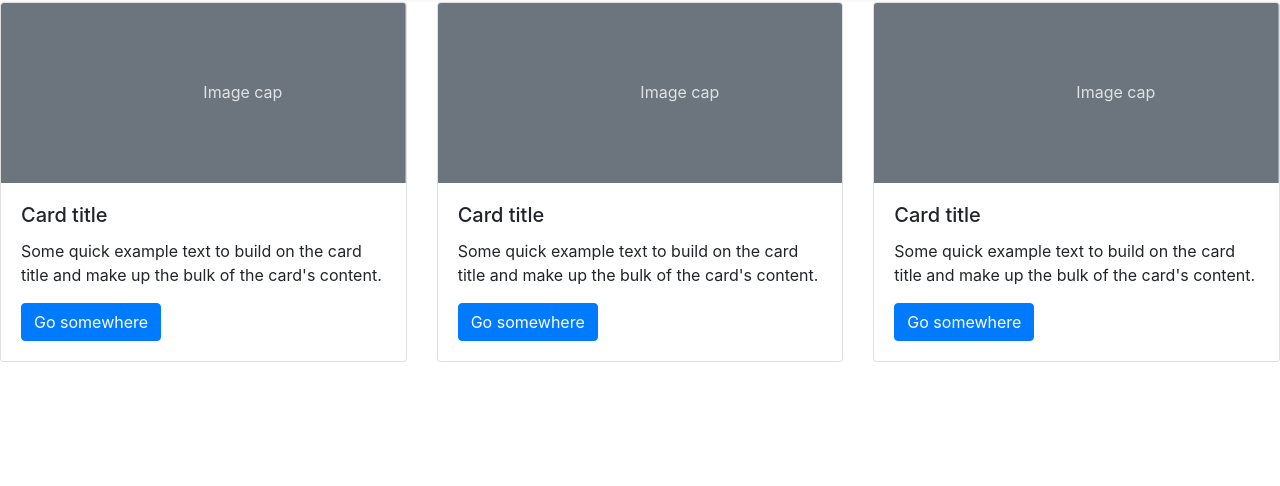
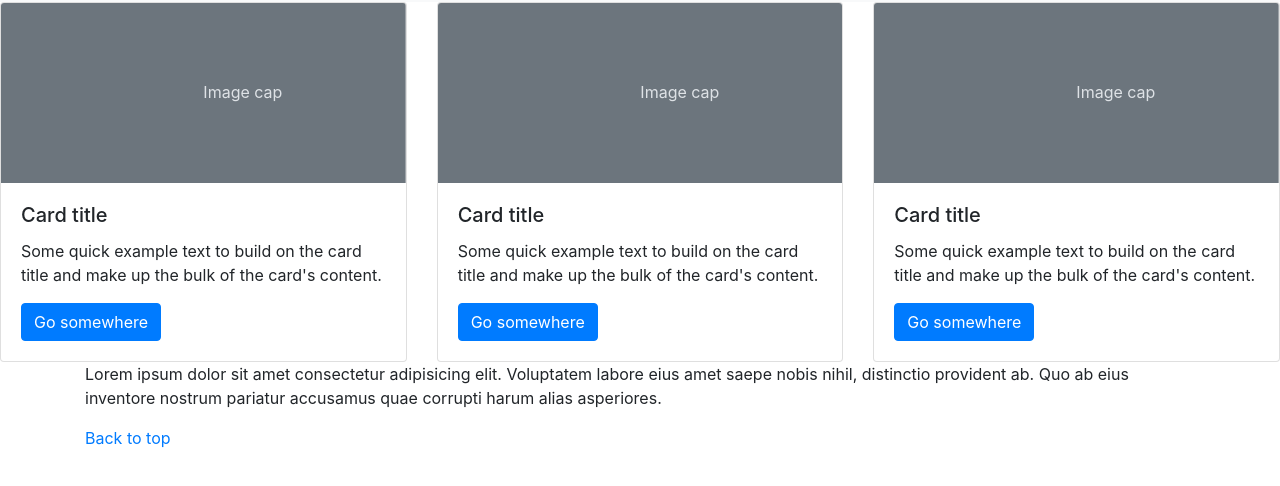
Before and after one commit to letrungtin09/-DuAnGit, a plain HTML site: page index.html in a window 1280 px wide. Shown: the part 54-540 px from the top of the page. Drawn offline with nearby package versions, Linux system fonts and the light colour scheme.

Commit message:
add footer - create conflict

```diff
--- a/index.html
+++ b/index.html
@@ -61,7 +61,12 @@
             </div>
         </div>
     </section>
-    <footer></footer>
+    <footer>
+      <div class="container">
+        <p>Lorem ipsum dolor sit amet consectetur adipisicing elit. Voluptatem labore eius amet saepe nobis nihil, distinctio provident ab. Quo ab eius inventore nostrum pariatur accusamus quae corrupti harum alias asperiores.</p>
+        <a href="#">Back to top</a>
+      </div>
+    </footer>
 
 
 
```
